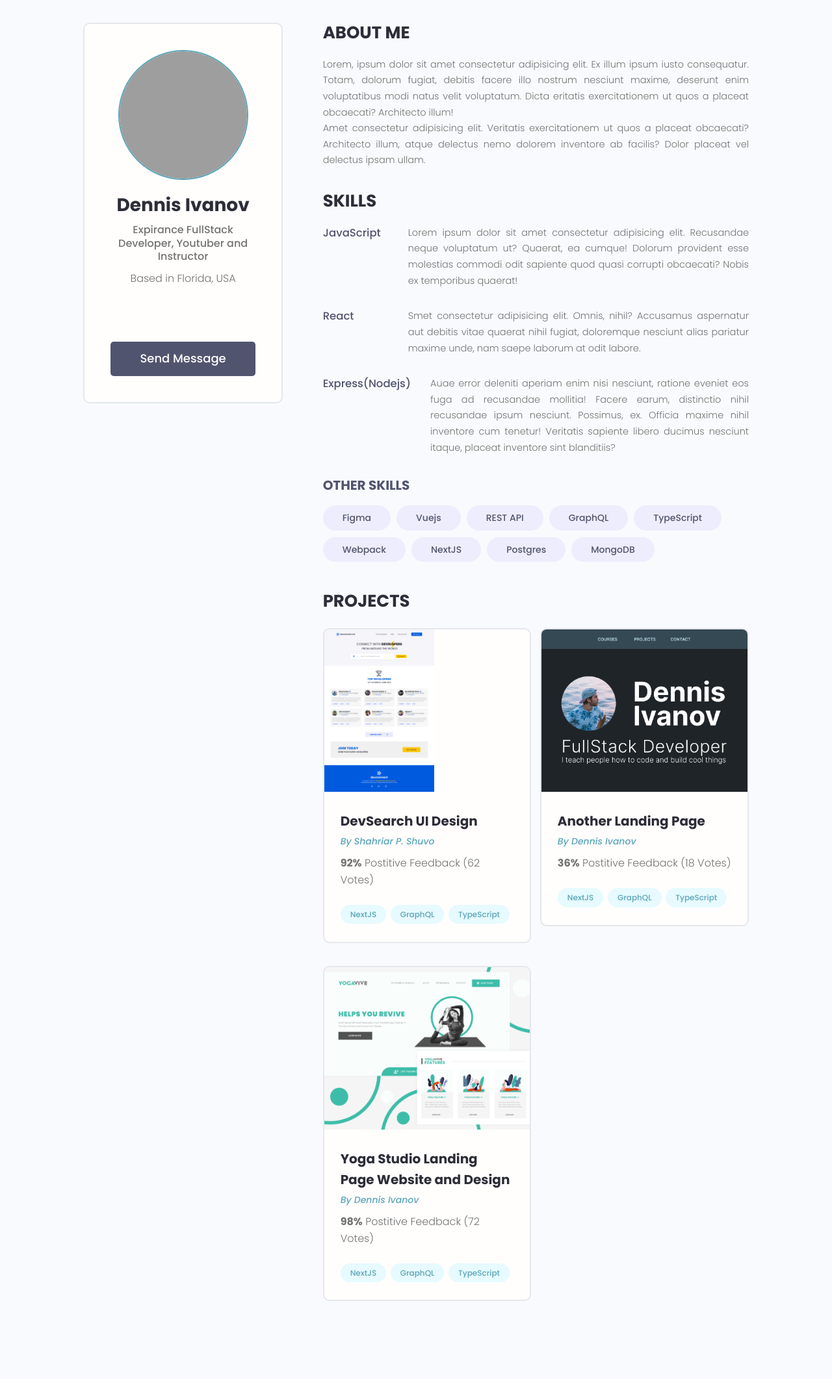
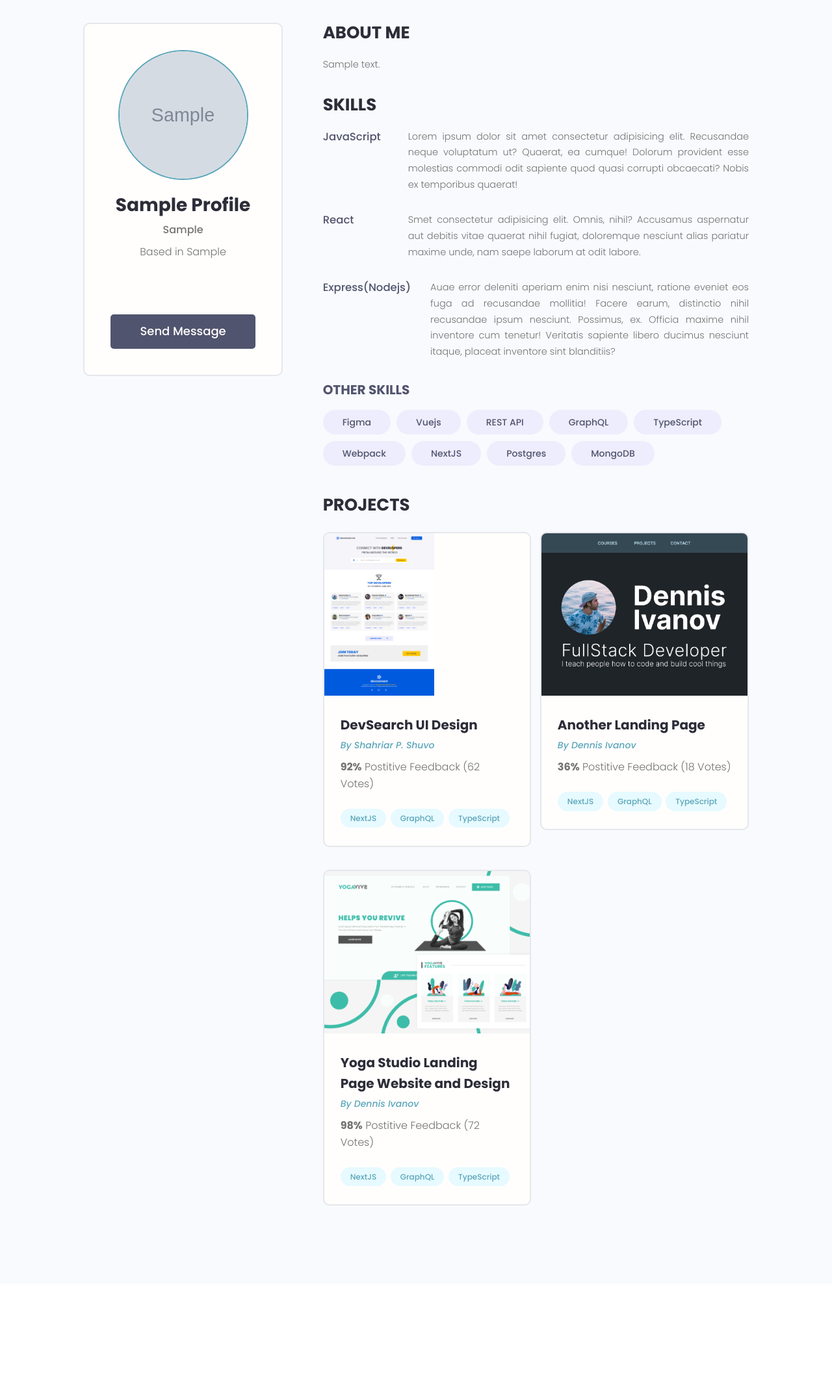
Before and after one commit to gurnitha/django-torang-bisa-apa, a Django app: template apps/profiles/templates/profiles/profile_detail.html in a window 1280 px wide. Shown: the part 139-2262 px from the top of the page at 65% size. After the commit the page ends 1995 px from the top, so only its background shows below. Run offline with Django 3.2, Linux system fonts and the light colour scheme; tables that the repository leaves empty hold one stand-in row (values such as "Sample post"); the template is opened without the code that fills it: values that come from a table or form of the project are taken from there, most other values are stand-ins (such as "Sample title", 1, 10 or a date in 2020); grey boxes marked "Sample" are stand-in pictures; some libraries are stand-ins or nearby versions; grey boxes are pictures that could not be loaded.

Commit message:
14.4 PROFILE_SINGLE - READ data profil dan display profile_detail page

```diff
--- a/apps/profiles/models.py
+++ b/apps/profiles/models.py
@@ -63,11 +63,6 @@ class Profile(models.Model):
     	blank=True,
     	null=True,
 		help_text='Account Anda di IG. Field ini boleh dikosongkan.')
-    telegram= models.CharField(
-    	max_length=200,
-    	blank=True,
-    	null=True,
-		help_text='Account Anda di TG. Field ini boleh dikosongkan.')
     linkedin= models.CharField(
     	max_length=200,
     	blank=True,
@@ -83,6 +78,11 @@ class Profile(models.Model):
     	blank=True,
     	null=True,
 		help_text='Account Anda di Stackoverflow. Field ini boleh dikosongkan.')
+    github = models.CharField(
+    	max_length=200,
+    	blank=True,
+    	null=True,
+		help_text='Account Anda di Github. Field ini boleh dikosongkan.')
     website = models.CharField(
     	max_length=200,
     	blank=True,
--- a/apps/profiles/templates/profiles/profile_detail.html
+++ b/apps/profiles/templates/profiles/profile_detail.html
@@ -12,27 +12,56 @@
                 <div class="column column--1of3">
                     <div class="card text-center">
                         <div class="card__body dev">
-                            <img class="avatar avatar--xl" src="https://avatars.githubusercontent.com/u/33843378" />
-                            <h2 class="dev__name">Dennis Ivanov</h2>
-                            <p class="dev__title">Expirance FullStack Developer, Youtuber and Instructor</p>
-                            <p class="dev__location">Based in Florida, USA</p>
+                            <img class="avatar avatar--xl" src="{{profile.profile_image.url}}" />
+                            <h2 class="dev__name">{{profile.name|title}}</h2>
+                            <p class="dev__title">{{profile.short_intro|title}}</p>
+                            <p class="dev__location">Based in {{profile.location|title}}</p>
+
+                            <!-- Social -->
                             <ul class="dev__social">
+                                {% if profile.facebook %}
+                                <li>
+                                    <a title="Facebook" href="#" target="_blank"><i class="im im-facebook"></i></a>
+                                </li>
+                                {% endif %}
+                                {% if profile.twitter %}
+                                <li>
+                                    <a title="Twitter" href="#" target="_blank"><i class="im im-twitter"></i></a>
+                                </li>
+                                {% endif %}
+                                {% if profile.instagram %}
+                                <li>
+                                    <a title="Instagram" href="#" target="_blank"><i class="im im-instagram"></i></a>
+                                </li>
+                                {% endif %}
+                                {% if profile.linkedin %}
+                                <li>
+                                    <a title="LinkedIn" href="#" target="_blank"><i class="im im-linkedin"></i></a>
+                                </li>
+                                {% endif %}
+                                {% if profile.youtube %}
+                                <li>
+                                    <a title="Youtube" href="#" target="_blank"><i class="im im-youtube"></i></a>
+                                </li>
+                                {% endif %}
+                                {% if profile.stackoverflow %}
+                                <li>
+                                    <a title="Stackoverflow" href="#" target="_blank"><i class="im im-stackoverflow"></i></a>
+                                </li>
+                                {% endif %}
+                                {% if profile.github %}
                                 <li>
                                     <a title="Github" href="#" target="_blank"><i class="im im-github"></i></a>
                                 </li>
-                                <li>
-                                    <a title="Stackoverflow" href="#" target="_blank"><i class="im im-stackoverflow"></i></a>
-                                </li>
-                                <li>
-                                    <a title="Twitter" href="#" target="_blank"><i class="im im-twitter"></i></a>
-                                </li>
-                                <li>
-                                    <a title="LinkedIn" href="#" target="_blank"><i class="im im-linkedin"></i></a>
-                                </li>
+                                {% endif %}
+                                {% if profile.website %}
                                 <li>
                                     <a title="Personal Website" href="#" target="_blank"><i class="im im-globe"></i></a>
                                 </li>
+                                {% endif %}
                             </ul>
+                            <!-- END Social -->
+
                             <a href="#" class="btn btn--sub btn--lg">Send Message </a>
                         </div>
                     </div>
@@ -45,13 +74,7 @@
                     <!-- About -->
                     <div class="devInfo">
                         <h3 class="devInfo__title">About Me</h3>
-                        <p class="devInfo__about">
-                            Lorem, ipsum dolor sit amet consectetur adipisicing elit. Ex illum ipsum iusto consequatur. Totam,
-                            dolorum fugiat, debitis facere illo nostrum nesciunt maxime, deserunt enim voluptatibus modi natus velit
-                            voluptatum. Dicta eritatis exercitationem ut quos a placeat obcaecati? Architecto illum!
-                            <br />
-                            Amet consectetur adipisicing elit. Veritatis exercitationem ut quos a placeat obcaecati? Architecto
-                            illum, atque delectus nemo dolorem inventore ab facilis? Dolor placeat vel delectus ipsam ullam.
+                        <p class="devInfo__about">{{profile.bio|safe}}
                         </p>
                     </div>
                     <!-- END About -->
--- a/apps/profiles/templates/profiles/profile_list.html
+++ b/apps/profiles/templates/profiles/profile_list.html
@@ -1,7 +1,5 @@
 <!-- apps/profiles/templates/profiles/profile_list.html -->
 {% extends 'base.html' %}
-from django.utils.html import strip_tags
-
 {% block title %}{{title}}{% endblock title %}
 {% load static %}
 
@@ -38,7 +36,7 @@ from django.utils.html import strip_tags
                     <!-- Profile card -->
                     <div class="column card">
                         <div class="dev">
-                            <a href="{% url 'profiles:profile_detail' %}" class="card__body">
+                            <a href="{% url 'profiles:profile_detail' profile.id %}" class="card__body">
                                 <div class="dev__profile">
                                     <img class="avatar avatar--md" src="{{profile.profile_image.url}}" alt="image" />
                                     <div class="dev__meta">
@@ -47,7 +45,7 @@ from django.utils.html import strip_tags
                                     </div>
                                 </div>
                                 <p class="dev__info">
-                                    {{profile.bio|striptags|truncatewords:30}}
+                                    {{profile.bio|truncatewords:30|safe}}
                                 </p>
                                 <div class="dev__skills">
 
--- a/apps/profiles/urls.py
+++ b/apps/profiles/urls.py
@@ -11,5 +11,5 @@ app_name = 'profiles'
 
 urlpatterns = [
 	path('', views.profile_list, name='profile_list'),
-	path('profile-detail/', views.profile_detail, name='profile_detail')
+	path('profile-detail/<str:pk>/', views.profile_detail, name='profile_detail')
 ]
--- a/apps/profiles/views.py
+++ b/apps/profiles/views.py
@@ -21,9 +21,11 @@ def profile_list(request):
 
 
 # profile_detail view
-def profile_detail(request):
+def profile_detail(request, pk):
 	page_title = 'Profile Detail'
+	profile = Profile.objects.get(id=pk)
 	context = {
 		'title':page_title,
+		'profile':profile
 	}
 	return render(request, 'profiles/profile_detail.html', context)
```
Also changed, not shown: README.md, apps/profiles/migrations/0003_auto_20211023_1531.py (added), apps/profiles/migrations/0004_profile_github.py (added).
